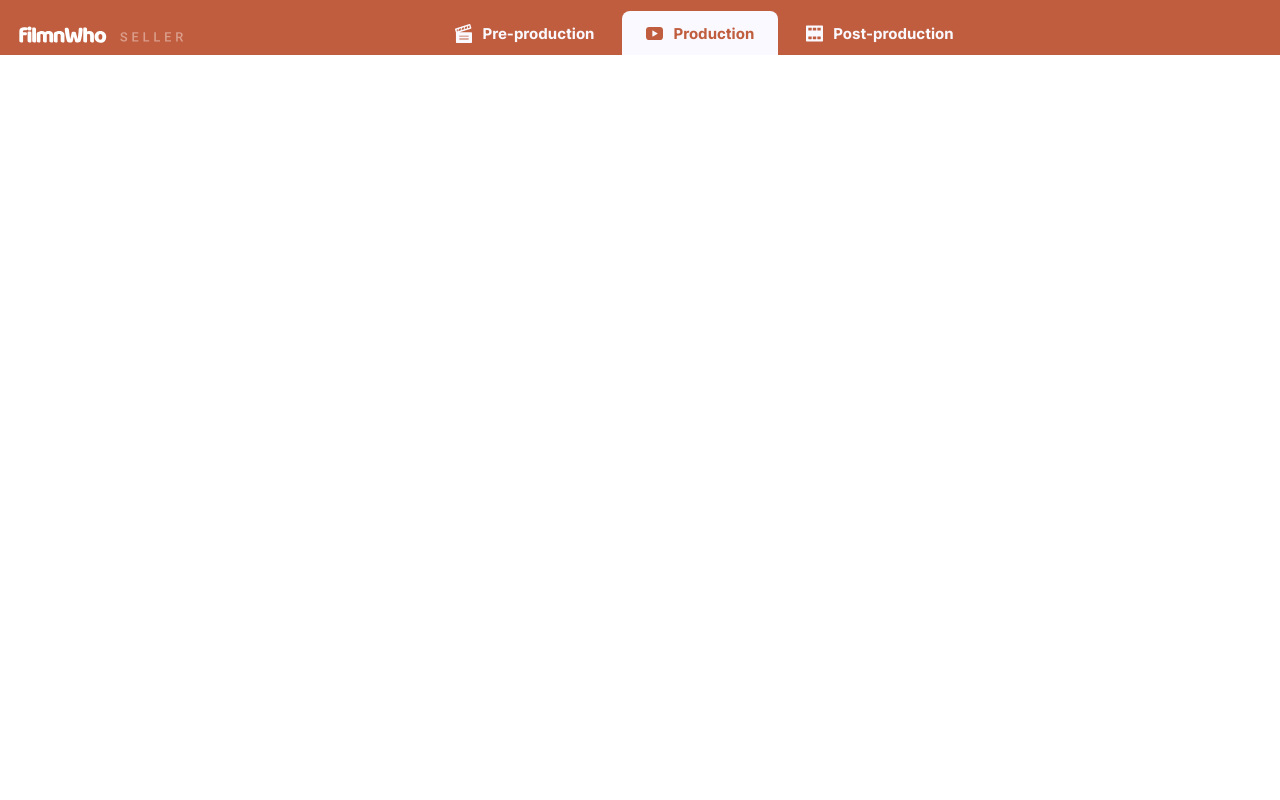
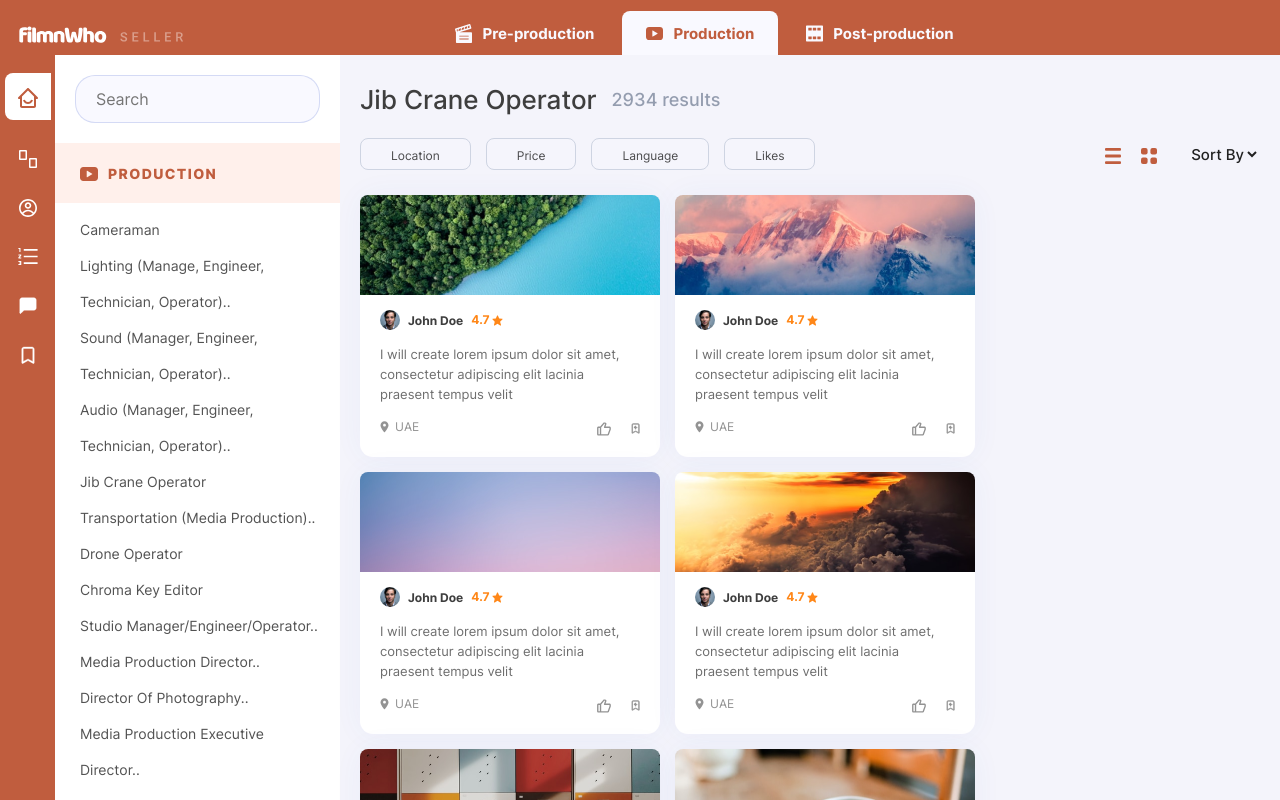
Before and after one commit to Islomjons/filmnprojects, a React (Create React App) app: page /productionheader in a window 1280 px wide. Shown: the top 800 px of the page. Built offline with nearby package versions, Linux system fonts and the light colour scheme.

Commit message:
pushed some fixes

```diff
--- a/src/components/productionOperationCards/ProductionOperationCards.css
+++ b/src/components/productionOperationCards/ProductionOperationCards.css
@@ -136,3 +136,138 @@
     width: 9px;
     height: 13px;
 }
+
+@media only screen and (max-width: 1400px) {
+    .productionOperationCards {
+
+    }
+
+    .productionOperationCards__container {
+
+    }
+
+    .productionOperationCards__list {
+        display: flex;
+        align-items: center;
+        gap: 15px;
+        flex-wrap: wrap;
+    }
+
+    .productionOperationCards__item {
+        max-width: 300px;
+        width: 100%;
+        background: #FFFFFF;
+        box-shadow: 0px 0px 30px #4261cc0d;
+        border-radius: 13px;
+        transition: 0.3s ease;
+    }
+
+    .productionOperationCards__item:hover {
+        transform: scale(1.03);
+    }
+
+    .productionOperationCards__img {
+        width: 300px;
+        height: 100px;
+        object-fit: cover;
+        border-top-left-radius: 8px;
+        border-top-right-radius: 8px;
+    }
+
+    .productionOperationCards__wrapper {
+        padding: 15px 20px 18px 20px;
+    }
+
+    .productionOperationCards__info {
+        display: flex;
+        align-items: center;
+        gap: 8px;
+    }
+
+    .productionOperationCards__profile__img {
+        width: 20px;
+        height: 20px;
+        border-radius: 50%;
+    }
+
+    .productionOperationCards__profile__name {
+        font-family: 'Inter';
+        font-style: normal;
+        font-weight: 700;
+        font-size: 12px;
+        line-height: 11px;
+        color: #3E3E3E;
+    }
+
+    .productionOperationCards__rating__wrapper {
+        display: flex;
+        align-items: center;
+        gap: 2px;
+    }
+
+    .productionOperationCards__rating__number {
+        font-style: normal;
+        font-weight: 700;
+        font-size: 12px;
+        line-height: 12px;
+        display: flex;
+        align-items: center;
+        color: #FF8718;
+    }
+
+    .productionOperationCards__rating__star {
+        width: 11px;
+        height: 11px;
+    }
+
+    .productionOperationCards__text {
+        font-family: 'Inter';
+        font-style: normal;
+        font-weight: 400;
+        font-size: 13px;
+        line-height: 20px;
+        color: #6E6E6E;
+        margin-bottom: 11px;
+    }
+
+    .productionOperationCards__location__wrapper {
+        display: flex;
+        align-items: center;
+        justify-content: space-between;
+    }
+
+    .productionOperationCards__location {
+        display: flex;
+        align-items: center;
+        gap: 6px;
+    }
+
+    .productionOperationCards__location__icon {
+        width: 9px;
+        height: 12px;
+    }
+
+    .productionOperationCards__location__text {
+        font-style: normal;
+        font-weight: 400;
+        font-size: 12px;
+        line-height: 12px;
+        color: #939393;
+    }
+
+    .productionOperationCards__like__wrapper {
+        display: flex;
+        align-items: center;
+        gap: 20px;
+    }
+
+    .productionOperationCards__like {
+        width: 14px;
+        height: 14px;
+    }
+
+    .productionOperationCards__save {
+        width: 9px;
+        height: 13px;
+    }
+}
--- a/src/components/productionSidebar/ProductionSidebar.css
+++ b/src/components/productionSidebar/ProductionSidebar.css
@@ -68,5 +68,4 @@
 
 .active__production__text {
     color: #FFFFFF;
-
 }
--- a/src/routes/index.js
+++ b/src/routes/index.js
@@ -50,8 +50,8 @@ const Index = () => {
         </Route>
         <Route exact path="/productionheader">
             <ProductionHeader setIsProductionSidebarActive={setIsProductionSidebarActive} setIsProductionSidebarEnter={setIsProductionSidebarEnter}/>
-            {/* <ProductionHero />
-            <ProductionFooter /> */}
+            <ProductionHero />
+            {/* <ProductionFooter /> */}
         </Route>
         <Route>
             <ProductionSidebar isProductionSidebarActive={isProductionSidebarActive} setIsProductionSidebarActive={setIsProductionSidebarActive} isProductionSidebarEnter={isProductionSidebarEnter} setIsProductionSidebarEnter={setIsProductionSidebarEnter}/>
```
